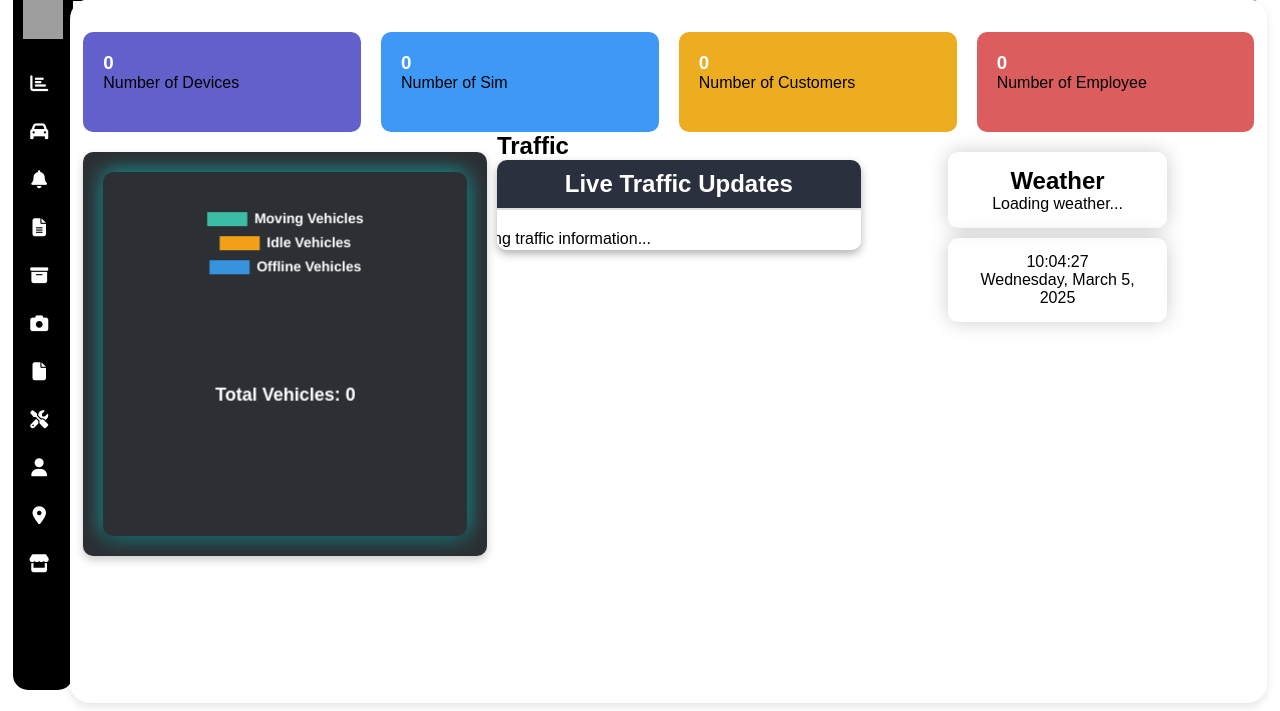
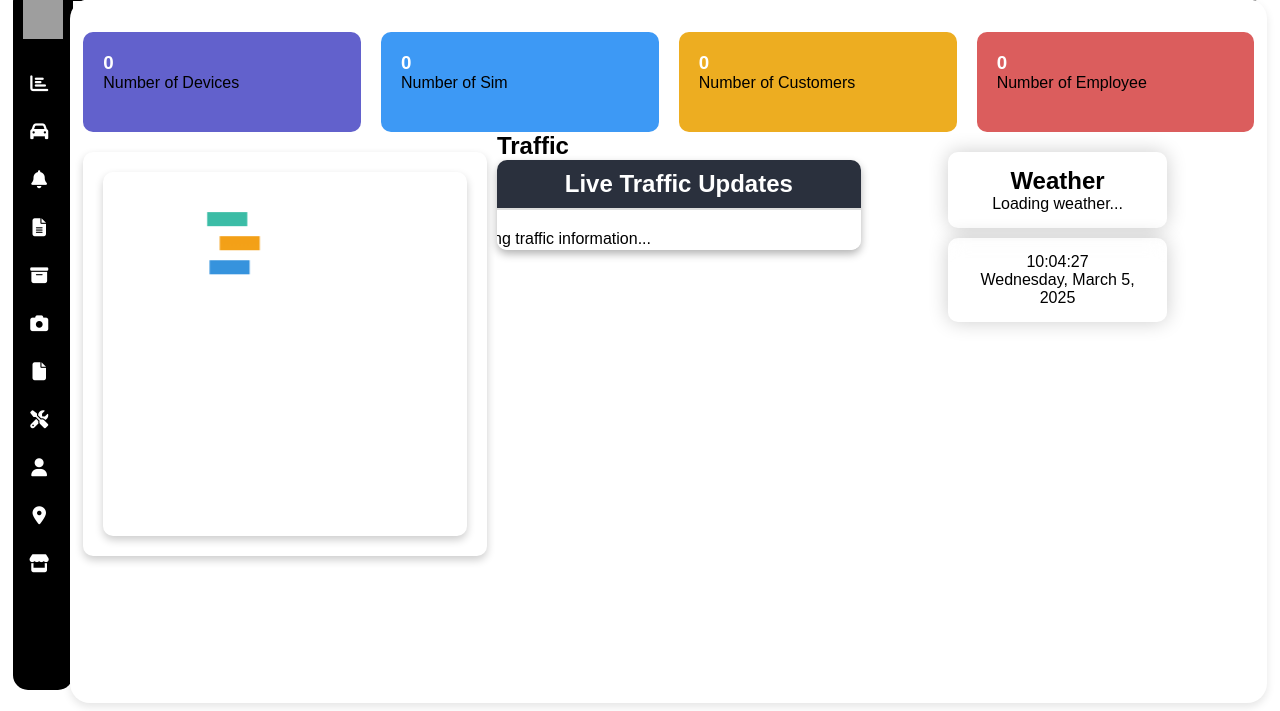
Before and after one commit to ritishroddam/nnx, a Flask app: page /dashboard/page in a window 1280 px wide. Shown: the part 89-800 px from the top of the page. Run offline with Flask 3, Linux system fonts and the light colour scheme; data that the repository does not hold is empty; some libraries are stand-ins or nearby versions; grey boxes are pictures that could not be loaded.

Commit message:
style: update dashboard CSS for improved readability and aesthetics

```diff
--- a/Dashboard/static/css/dashboard.css
+++ b/Dashboard/static/css/dashboard.css
@@ -296,19 +296,19 @@
   align-items: center;
   margin: 20px auto;
   padding: 20px;
-  background-color: #2c2f33;
+  background-color: #fff;
   border-radius: 10px;
   box-shadow: 0 4px 8px rgba(0, 0, 0, 0.2);
   width: 100%;
   height: 450px;
-  color: #ffffff;
+  color: #2f2f2f;
   font-family: Arial, sans-serif;
 }
 
 canvas {
   width: 100% !important;
   height: 100% !important;
-  box-shadow: 0 4px 8px rgba(0, 0, 0, 0.2), 0 0 20px rgba(0, 255, 255, 0.6);
+  box-shadow: 0 4px 8px rgba(0, 0, 0, 0.2);
   border-radius: 10px;
 }
 
```
